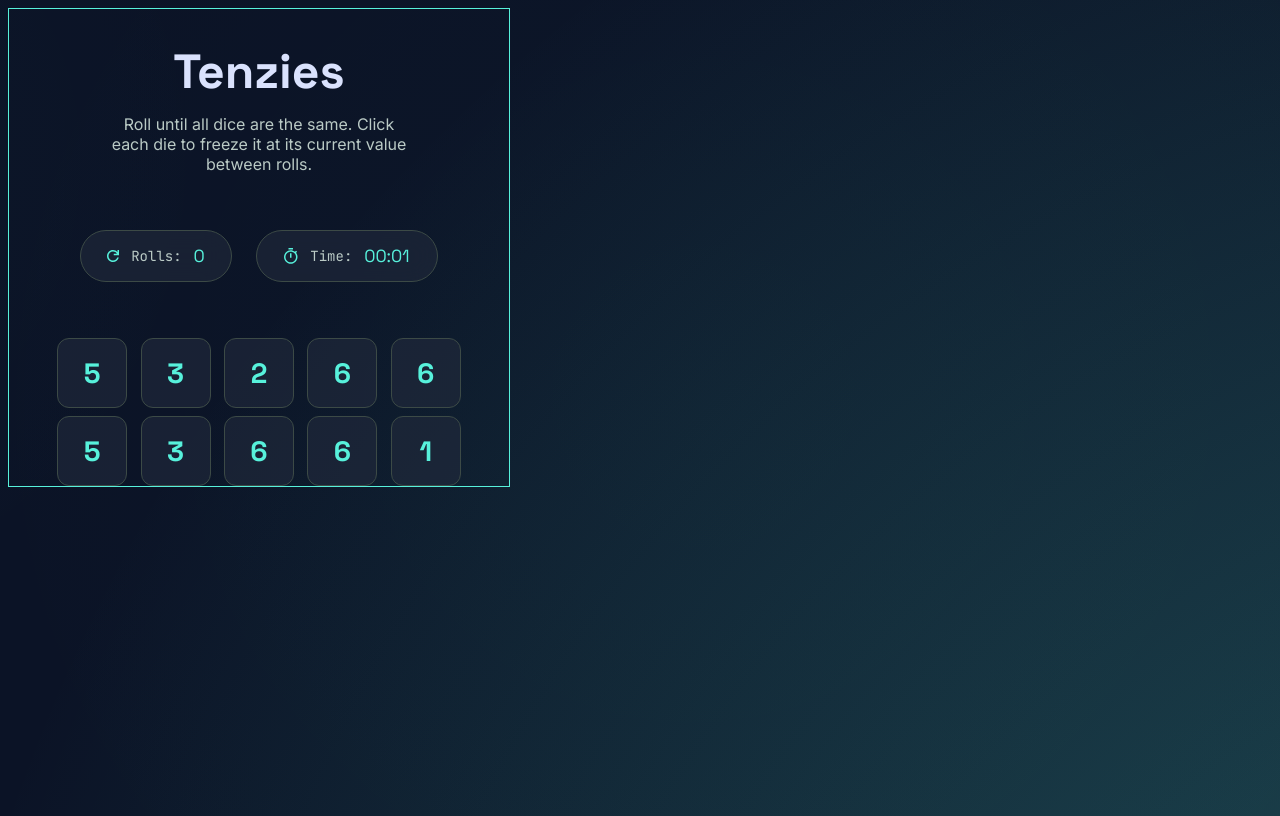
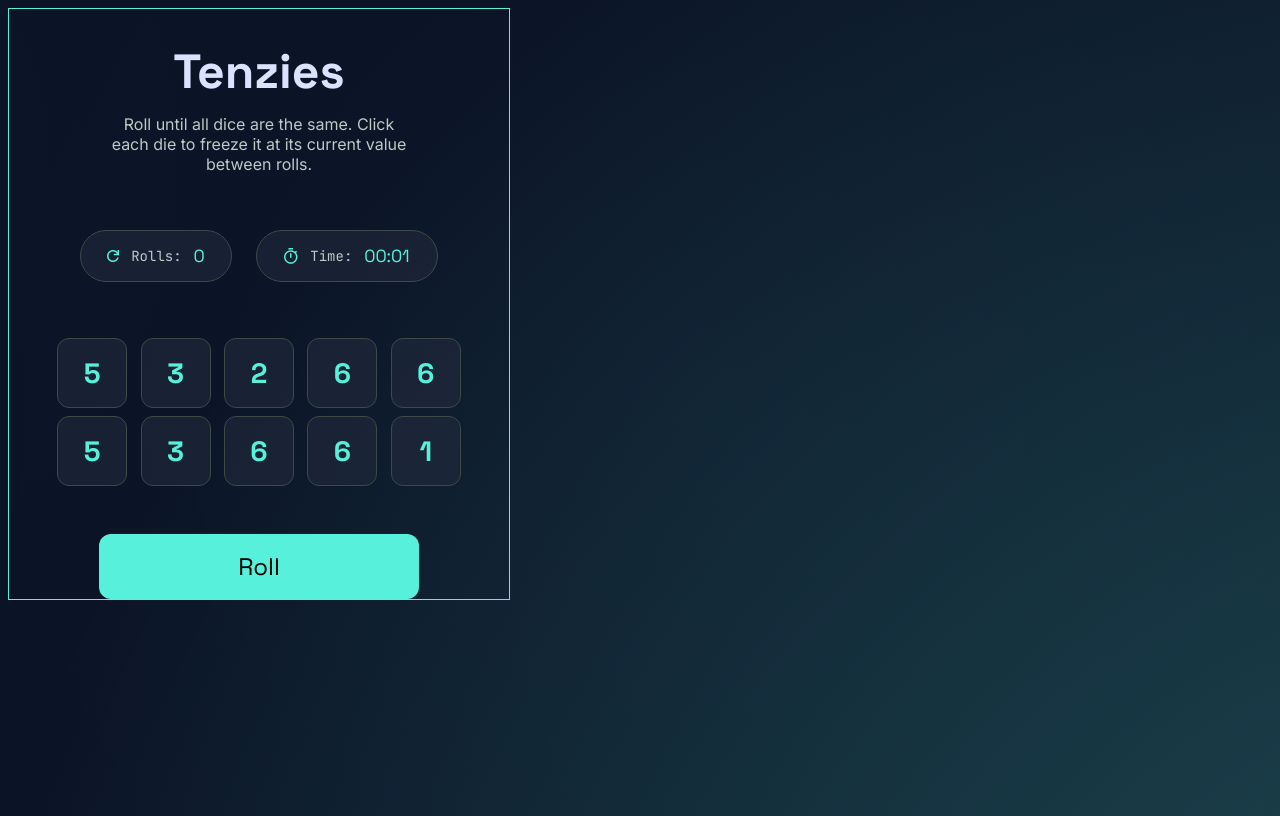
Before and after one commit to abhinavan00/Tenzies, a React (Vite) app: page / in a window 1280 px wide. Built offline with nearby package versions, Linux system fonts and the light colour scheme.

Commit message:
Added roll button

```diff
--- a/src/App.css
+++ b/src/App.css
@@ -86,3 +86,14 @@ header p {
 }
 
 /* ROLL BUTTON */
+.roll-btn {
+    display: block;
+    width: 320px;
+    height: 65px;
+    font-family: 'Space Grotesk';
+    font-size: 1.5em;
+    margin: 2em auto 0;
+    background: #57F1DB;
+    border: none;
+    border-radius: 12px;
+}
--- a/src/App.jsx
+++ b/src/App.jsx
@@ -43,7 +43,7 @@ function App() {
         <section className='tenzies-btns-container'>
           {tenziesBtnEls()}
         </section>
-
+        <button className='roll-btn' >Roll</button>
       </main>
     </div>
   )
```
